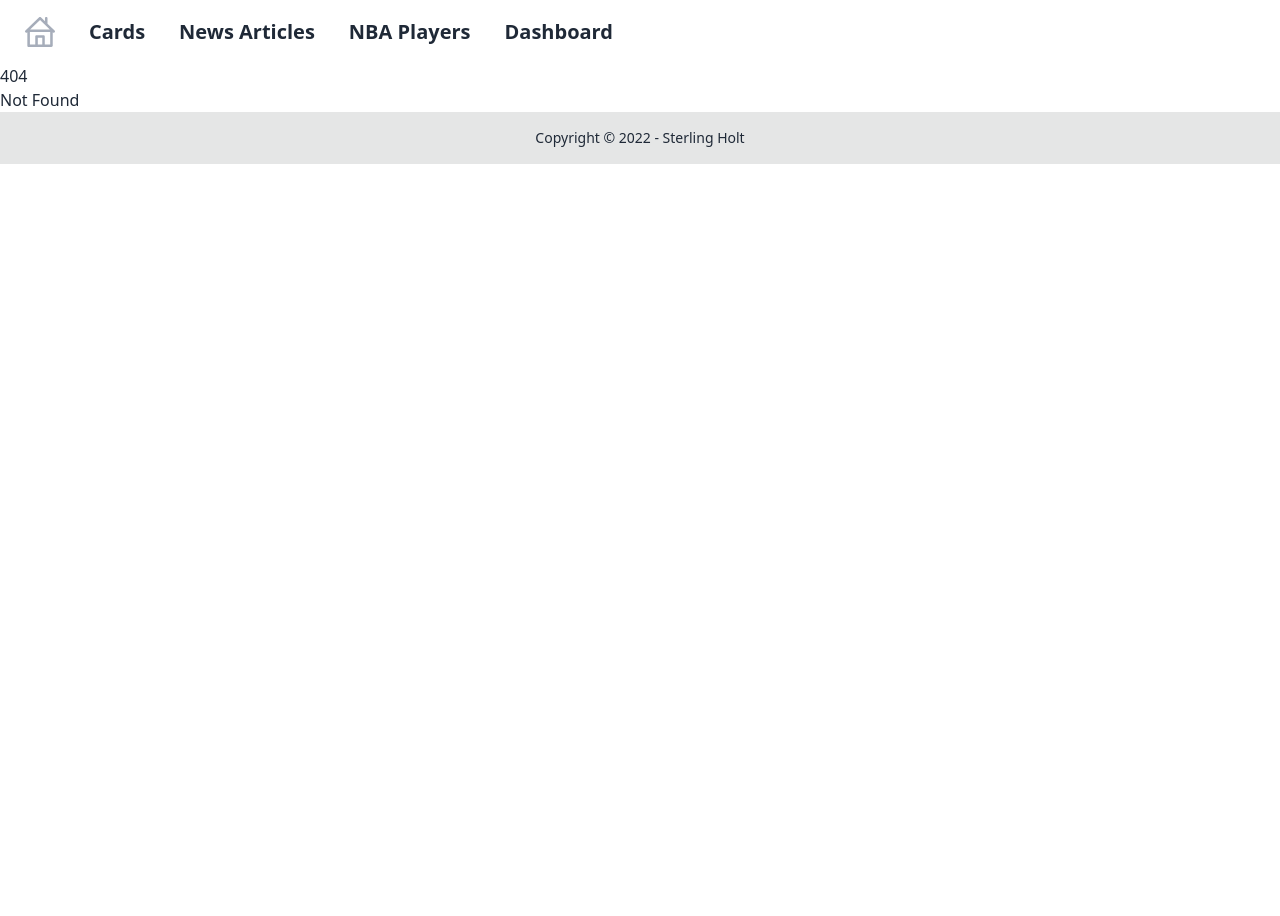
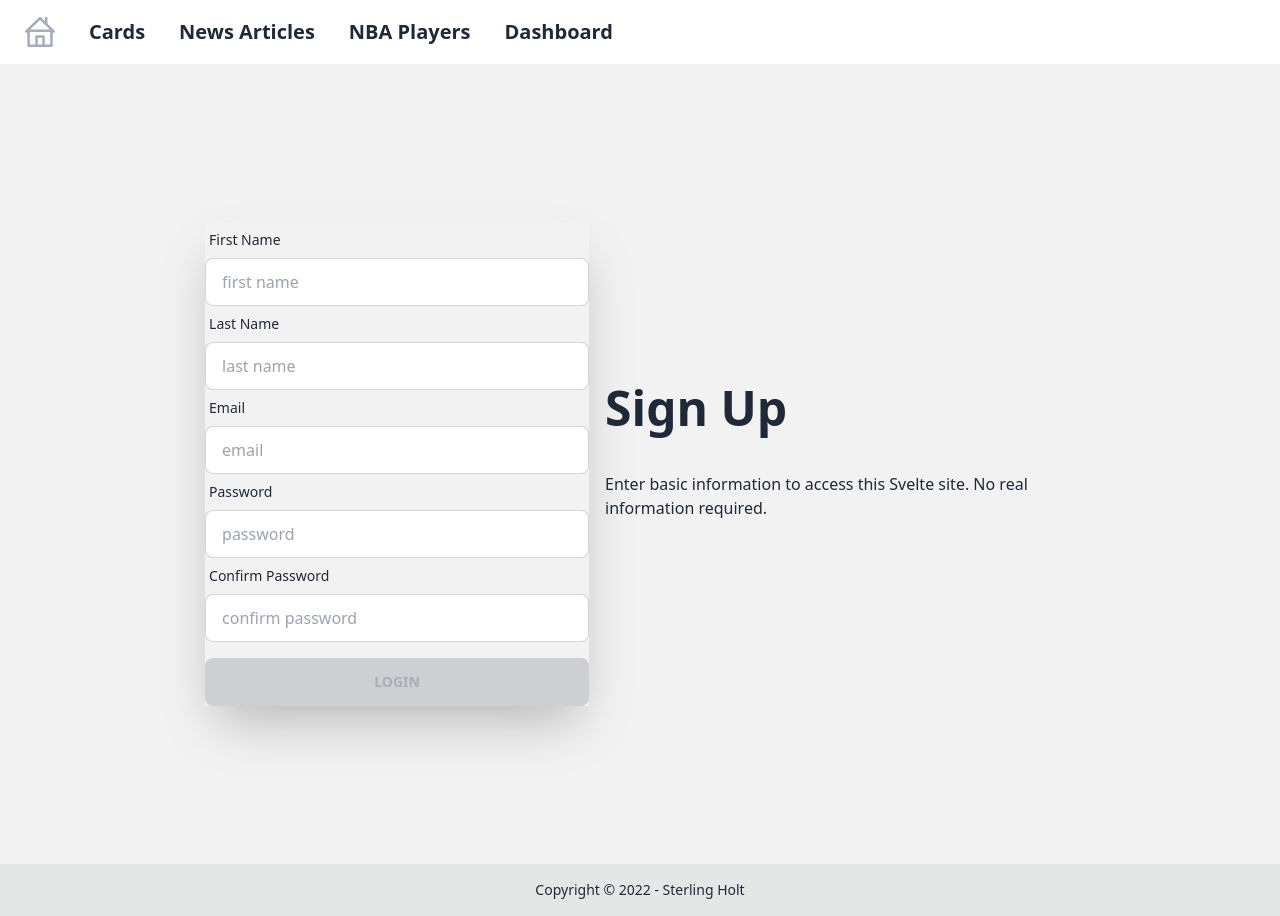
Before and after one commit to Sterlingh78/SvelteProject, a SvelteKit app: page /auth/signup in a window 1280 px wide. Before the commit this address had no page. Before the commit the page ends 800 px from the top, so only its background shows below. Built offline with nearby package versions, Linux system fonts and the light colour scheme.

Commit message:
added signup route and basic password matching

```diff
--- /dev/null
+++ b/src/routes/auth/signup/+page.server.js
@@ -0,0 +1,14 @@
+import { redirect } from '@sveltejs/kit'
+
+export const actions = {
+    signup: async ({request}) => {
+        const data = await request.formData()
+        const fname = data.get('fname')
+        const lname = data.get('lname')
+        const email = data.get('email')
+        const password = data.get('confirmPassword')
+        console.log(fname,lname,email,password)
+
+        throw redirect(303, '/dashboard')
+    }
+}
--- /dev/null
+++ b/src/routes/auth/signup/+page.svelte
@@ -0,0 +1,60 @@
+<script>
+	import { enhance } from '$app/forms'
+	const passwords = {
+		first: '',
+		confirm: ''
+	}
+	let button
+
+	$: if (passwords.first !== '') {
+		if (passwords.first == passwords.confirm) {
+			button.disabled = false
+		}
+	}
+</script>
+
+<div class="hero min-h-screen bg-base-200">
+	<div class="hero-content flex-col lg:flex-row-reverse">
+	  <div class="text-center lg:text-left">
+		<h1 class="text-5xl font-bold">Sign Up</h1>
+		<p class="py-6 mt-4">Enter basic information to access this Svelte site. No real information required.</p>
+	  </div>
+	  <div class="flex-shrink-0 w-full max-w-sm shadow-2xl">
+		<form method="POST" action="?/signup" use:enhance>
+		  <div class="form-control">
+			<label class="label">
+			  <span class="label-text">First Name</span>
+			</label>
+			<input type="text" name="fname" required placeholder="first name" class="input input-bordered" />
+		  </div>
+		  <div class="form-control">
+			<label class="label">
+			  <span class="label-text">Last Name</span>
+			</label>
+			<input type="text" name="lname" required placeholder="last name" class="input input-bordered" />
+		  </div>
+		  <div class="form-control">
+			<label class="label">
+			  <span class="label-text">Email</span>
+			</label>
+			<input type="text" name="email" required placeholder="email" class="input input-bordered" />
+		  </div>
+		  <div class="form-control">
+			<label class="label">
+			  <span class="label-text">Password</span>
+			</label>
+			<input type="password" name="password" required placeholder="password" class="input input-bordered" bind:value={passwords.first} />
+		  </div>
+		  <div class="form-control">
+			<label class="label">
+			  <span class="label-text">Confirm Password</span>
+			</label>
+			<input type="password" name="confirmPassword" required placeholder="confirm password" class="input input-bordered" bind:value={passwords.confirm} />
+		  </div>
+		  <div class="form-control mt-4">
+			<button class="btn btn-primary" type="submit" disabled bind:this={button}>Login</button>
+		  </div>
+		</form>
+	  </div>
+	</div>
+  </div>
```
